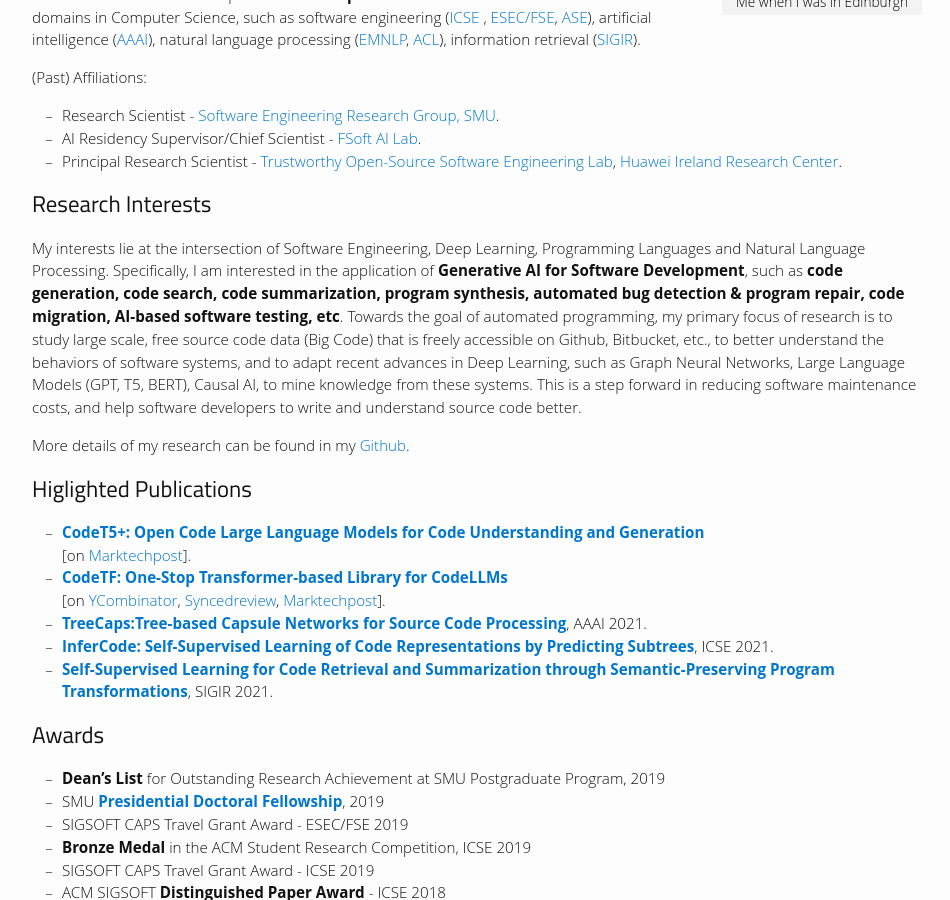
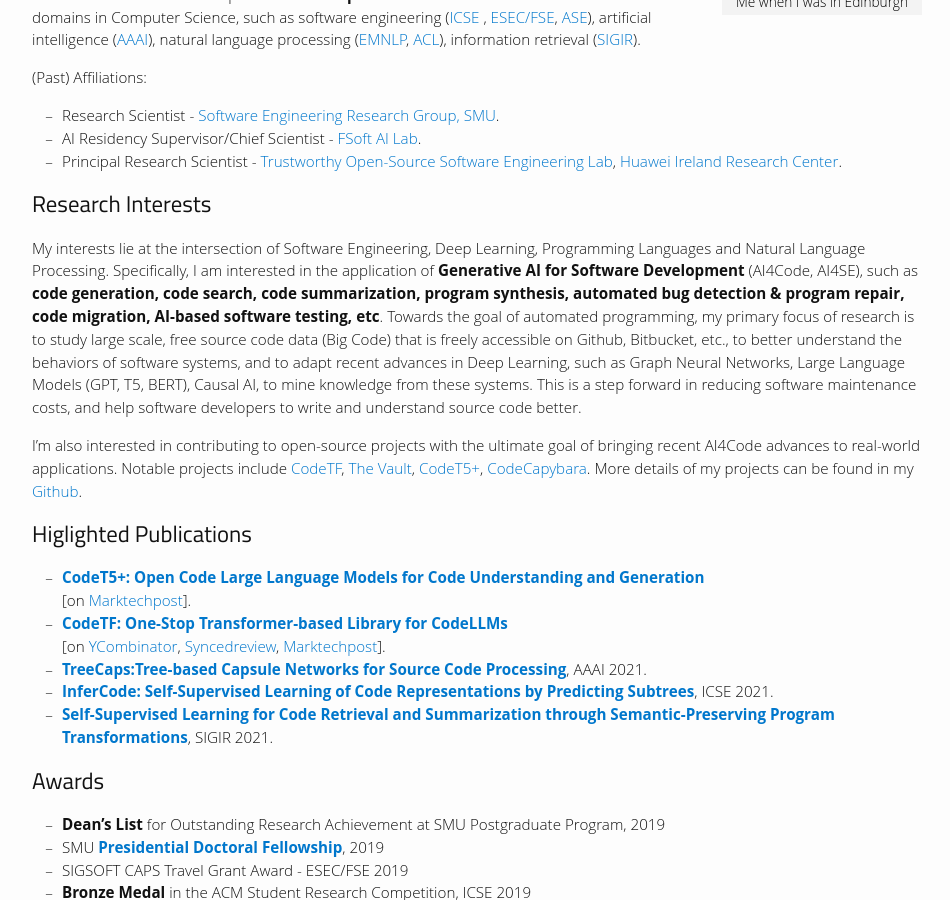
Before and after one commit to bdqnghi/bdqnghi.github.io, a Jekyll site: the page built from index.md, in a window 1280 px wide and 900 px high, scrolled down 365 px. Shown: the whole window, without its empty margins (163-1113 px from the left). Built offline with Jekyll 4.4.1, drawn with Linux system fonts in a browser that asks for light colours; nearby versions of some CDN libraries; some web fonts are replaced.

Commit message:
Update index.md

```diff
--- a/index.md
+++ b/index.md
@@ -18,9 +18,9 @@
 
 ## Research Interests
 
-My interests lie at the intersection of Software Engineering, Deep Learning, Programming Languages and Natural Language Processing. Specifically, I am interested in the application of **Generative AI for Software Development**, such as **code generation, code search, code summarization, program synthesis, automated bug detection & program repair, code migration, AI-based software testing, etc**. Towards the goal of automated programming, my primary focus of research is to study large scale, free source code data (Big Code) that is freely accessible on Github, Bitbucket, etc., to better understand the behaviors of software systems, and to adapt recent advances in Deep Learning, such as Graph Neural Networks, Large Language Models (GPT, T5, BERT), Causal AI, to mine knowledge from these systems. This is a step forward in reducing software maintenance costs, and help software developers to write and understand source code better.
+My interests lie at the intersection of Software Engineering, Deep Learning, Programming Languages and Natural Language Processing. Specifically, I am interested in the application of **Generative AI for Software Development** (AI4Code, AI4SE), such as **code generation, code search, code summarization, program synthesis, automated bug detection & program repair, code migration, AI-based software testing, etc**. Towards the goal of automated programming, my primary focus of research is to study large scale, free source code data (Big Code) that is freely accessible on Github, Bitbucket, etc., to better understand the behaviors of software systems, and to adapt recent advances in Deep Learning, such as Graph Neural Networks, Large Language Models (GPT, T5, BERT), Causal AI, to mine knowledge from these systems. This is a step forward in reducing software maintenance costs, and help software developers to write and understand source code better.
 
-More details of my research can be found in my [Github](https://github.com/bdqnghi){:target="_blank"}.
+I'm also interested in contributing to open-source projects with the ultimate goal of bringing recent AI4Code advances to real-world applications. Notable projects include [CodeTF](https://github.com/salesforce/CodeTF){:target="_blank"}, [The Vault](https://github.com/FSoft-AI4Code/TheVault){:target="_blank"}, [CodeT5+](https://github.com/salesforce/CodeT5/tree/main/CodeT5%2B){:target="_blank"}, [CodeCapybara](https://github.com/FSoft-AI4Code/CodeCapybara){:target="_blank"}. More details of my projects can be found in my [Github](https://github.com/bdqnghi){:target="_blank"}.
 
 
 ## Higlighted Publications
```
